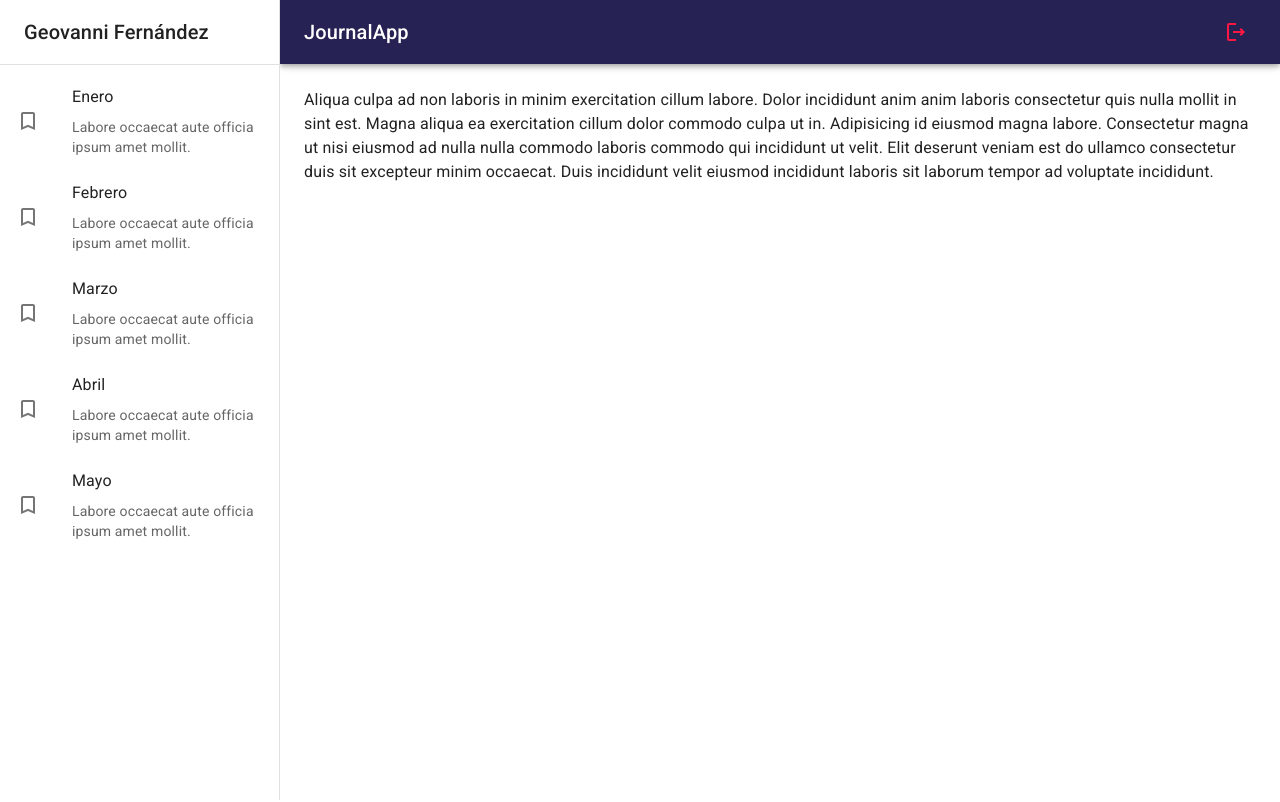
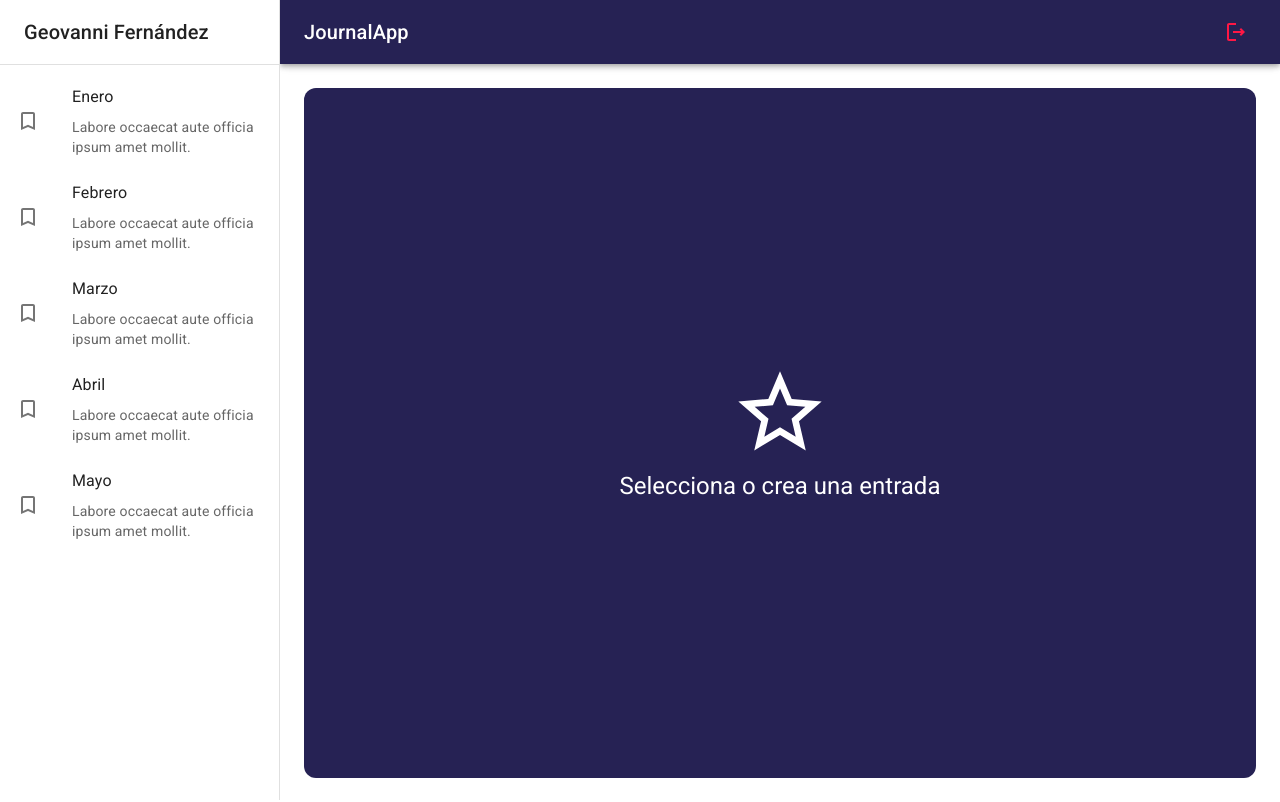
Before and after one commit to Geovanex24/react-journal-app, a React (Vite) app: page / in a window 1280 px wide. Built offline with nearby package versions, Linux system fonts and the light colour scheme.

Commit message:
feat: add NothingSelectedView

```diff
--- a/src/journal/pages/JournalPage.jsx
+++ b/src/journal/pages/JournalPage.jsx
@@ -1,10 +1,10 @@
-import { Typography } from "@mui/material";
 import { JournalLayout } from "../layout/JournalLayout";
+import { NothingSelectedView } from "../views";
 
 export const JournalPage = () => {
   return (
     <JournalLayout>
-      <Typography>
+      {/* <Typography>
         Aliqua culpa ad non laboris in minim exercitation cillum labore. Dolor
         incididunt anim anim laboris consectetur quis nulla mollit in sint est.
         Magna aliqua ea exercitation cillum dolor commodo culpa ut in.
@@ -13,9 +13,9 @@
         deserunt veniam est do ullamco consectetur duis sit excepteur minim
         occaecat. Duis incididunt velit eiusmod incididunt laboris sit laborum
         tempor ad voluptate incididunt.
-      </Typography>
+      </Typography> */}
 
-      {/* NothingSelected */}
+      <NothingSelectedView />
       {/* NoteView */}
     </JournalLayout>
   );
--- /dev/null
+++ b/src/journal/views/NothingSelectedView.jsx
@@ -0,0 +1,28 @@
+import { StarOutline } from "@mui/icons-material";
+import { Grid, Typography } from "@mui/material";
+
+export const NothingSelectedView = () => {
+  return (
+    <Grid
+      container
+      spacing={0}
+      direction="column"
+      alignItems="center"
+      justifyContent="center"
+      sx={{
+        minHeight: "calc(100vh - 110px)",
+        backgroundColor: "primary.main",
+        borderRadius: 3,
+      }}
+    >
+      <Grid item xs={12}>
+        <StarOutline sx={{ fontSize: 100, color: "white" }} />
+      </Grid>
+      <Grid item xs={12}>
+        <Typography color="white" variant="h5">
+          Selecciona o crea una entrada
+        </Typography>
+      </Grid>
+    </Grid>
+  );
+};
--- /dev/null
+++ b/src/journal/views/index.js
@@ -0,0 +1 @@
+export * from "./NothingSelectedView";
```
